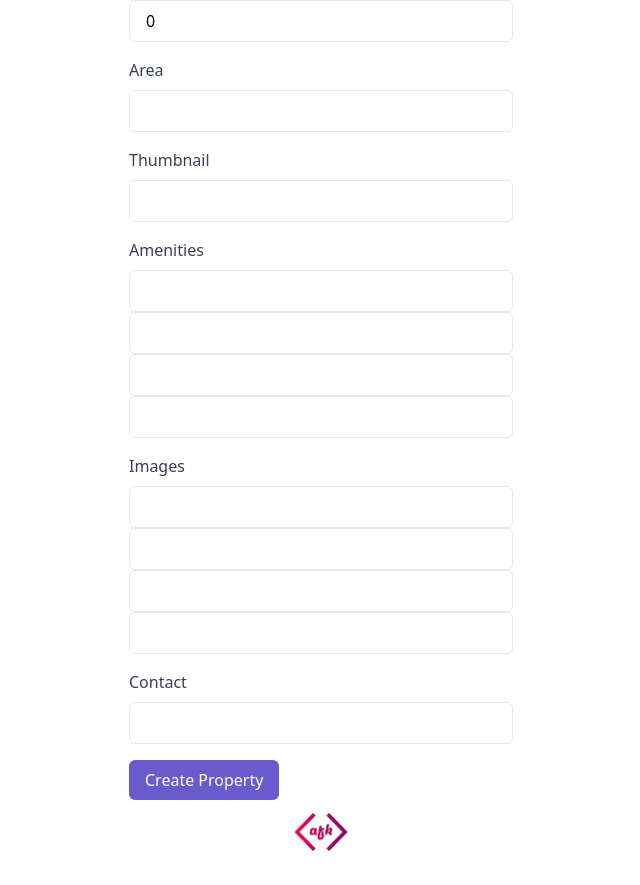
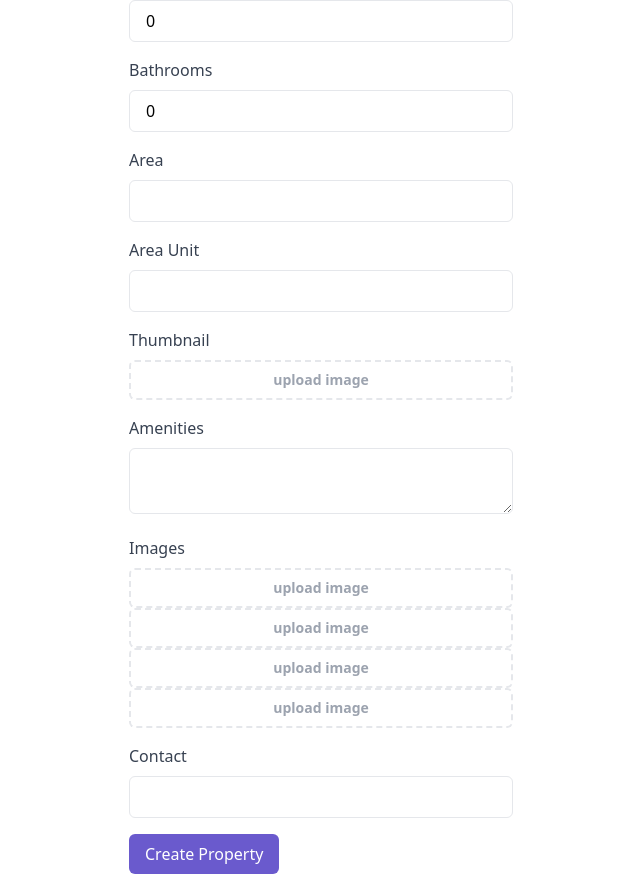
Before and after one commit to Got-crypto/rentopedia, a Next.js app: page /create in a window 1280 px wide. Shown: the part 844-1729 px from the top of the page, without its empty margins (319-959 px from the left). Built offline with nearby package versions, Linux system fonts and the light colour scheme; no server answers.

Commit message:
created a few property data to the database

```diff
--- a/components/Navbar.jsx
+++ b/components/Navbar.jsx
@@ -7,6 +7,7 @@ import { navMenu } from '@/constants/constants';
 import { useStateContext } from '@/context/StateContext';
 import { signIn, signOut } from 'next-auth/react';
 import Image from 'next/image';
+import Link from 'next/link';
 import { Button, Logo, MobileMenu } from ".";
 
 export default function Navbar() {
@@ -29,7 +30,6 @@ export default function Navbar() {
                 <div className="hidden md:block">
                     {user ? (
                         <div className='flex flex-row justify-center items-center gap-3 h-10'>
-                            <p className='text-white cursor-default'>Hello, {user.username}</p>
                             <Image
                                 src={user.picture}
                                 alt={`${user.username}'s profile`}
@@ -37,6 +37,14 @@ export default function Navbar() {
                                 width={40}
                                 className="rounded-full border-2 border-white object-cover"
                             />
+                            <Link href={'/create'}>
+                                <Button
+                                    text={"Add Property"}
+                                    primary={false}
+                                    size={"lg"}
+                                    action={null}
+                                />
+                            </Link>
                             <button onClick={() => signOut()}>
                                 <BiLogOut className='text-white cursor-pointer' size={20}/>
                             </button>
--- a/pages/api/create.js
+++ b/pages/api/create.js
@@ -1,17 +1,32 @@
-import prismadb from '@/lib/prismadb'
+import prisma from '@/lib/prismadb'
 
 export default async function handler(req, res) {
     if(req.method === 'POST') {
+        const data = req.body.data
+        const email = req.body.email
+
+        const user = await prisma.user.findUnique({
+            where: {
+                email
+            }
+        })
+        const {area, bathrooms, bedrooms, price} = data
+
          try {
-            await prismadb.property.create({
+            await prisma?.property?.create({
                 data: {
-                    ...req.body
+                    ...data,
+                    area: parseFloat(area),
+                    bathrooms: parseInt(bathrooms),
+                    bedrooms: parseInt(bedrooms),
+                    price: parseInt(price),
+                    postedByUserId: user.id
                 }
              })
 
              res.status(200).json({message: "property created successfully"}, {status: 200})
          } catch (error) {
-            res.status(500).json({message: "something went wrong"}, {status: 500})
+            res.status(500).json({message: "something went wrong", error})
             throw error
          }
     } else res.status(403).json({message: "wrong method used. Use POST instead"}, {status: 403})
--- a/pages/create.js
+++ b/pages/create.js
@@ -1,7 +1,12 @@
 import { Button } from '@/components';
+import axios from 'axios';
+import { useSession } from 'next-auth/react';
 import { useState } from 'react';
 
 export default function Create() {
+
+    const session = useSession()
+
   const [propertyData, setPropertyData] = useState({
     title: '',
     description: '',
@@ -9,20 +14,17 @@ export default function Create() {
     currency: '',
     location: '',
     type: '',
+    purpose: '',
     bedrooms: 0,
     bathrooms: 0,
     area: '',
+    areaUnit: '',
     thumbnail: '',
-    amenities: ["",
-    "",
-    "",
-    "",],
-    images: [
-        "",
-        "",
-        "",
-        "",
-    ],
+    amenities: "",
+    image1: null,
+    image2: null,
+    image3: null,
+    image4: null,
     contact: '',
   });
 
@@ -30,6 +32,41 @@ export default function Create() {
     const { name, value } = e.target;
     setPropertyData((prevData) => ({ ...prevData, [name]: value }));
   };
+
+  const handleUploadImage = (imageName) => {
+    const input = document.createElement('input')
+    input.setAttribute('type', 'file')
+    input.setAttribute('accept', 'image/*')
+
+    input.click()
+
+    input.addEventListener('change', (inputTarget) => {
+        const file = URL.createObjectURL(inputTarget.target.files[0])
+
+        setPropertyData({...propertyData, [imageName]: file})
+
+    })
+
+  }
+
+  const handleAddProperty = async () => {
+    const { amenities: ameData, area, areaUnit, bathrooms, bedrooms, contact, currency, description, location, price, thumbnail, title, type, purpose } = propertyData
+
+    const amenities = ameData.split(", ")
+
+    const email = session?.data?.user?.email
+
+    const data = {
+        amenities, area, areaUnit, bathrooms, bedrooms, contact, currency, description, location, price, thumbnail, title, type, purpose,
+        images: [propertyData.image1, propertyData.image2, propertyData.image3, propertyData.image4]
+    }
+
+    try {
+        await axios.post('http://localhost:3000/api/create', {data, email})
+    } catch (error) {
+        console.log('error', error)
+    }
+  }
 
   return (
     <div className="max-w-md mx-auto p-8">
@@ -112,6 +149,19 @@ export default function Create() {
         />
       </div>
       <div className="mb-4">
+        <label className="block mb-2 text-gray-700" htmlFor="type">
+          Purpose
+        </label>
+        <input
+          className="w-full px-4 py-2 border rounded-md focus:outline-none focus:border-blue-500"
+          type="text"
+          id="purpose"
+          name="purpose"
+          value={propertyData.purpose}
+          onChange={handleChange}
+        />
+      </div>
+      <div className="mb-4">
         <label className="block mb-2 text-gray-700" htmlFor="bedrooms">
           Bedrooms
         </label>
@@ -151,95 +201,94 @@ export default function Create() {
         />
       </div>
       <div className="mb-4">
-        <label className="block mb-2 text-gray-700" htmlFor="thumbnail">
-          Thumbnail
+        <label className="block mb-2 text-gray-700" htmlFor="area">
+          Area Unit
         </label>
         <input
           className="w-full px-4 py-2 border rounded-md focus:outline-none focus:border-blue-500"
           type="text"
-          id="thumbnail"
-          name="thumbnail"
-          value={propertyData.thumbnail}
+          id="area unit"
+          name="areaUnit"
+          value={propertyData.areaUnit}
           onChange={handleChange}
         />
+      </div>
+      <div className="mb-4">
+        <label className="block mb-2 text-gray-700" htmlFor="thumbnail">
+          Thumbnail
+        </label>
+        <div
+            name="image2"
+            onClick={() => handleUploadImage('thumbnail')}
+            className='w-full px-4 py-2 border-dashed border-2 text-center rounded-md focus:border-blue-500'
+        >
+            {propertyData.thumbnail ? (
+                <p className='text-ellipsis'>{propertyData.thumbnail}</p>
+            ) : (
+                <p className='text-sm font-bold text-gray-400'>upload image</p>
+            )}
+        </div>
       </div>
       <div className="mb-4">
         <label className="block mb-2 text-gray-700" htmlFor="amenities">
           Amenities
         </label>
-        <input
+        <textarea
           className="w-full px-4 py-2 border rounded-md focus:outline-none focus:border-blue-500"
-          type="text"
           id="amenities"
           name="amenities"
-          value={propertyData.amenities[0]}
+          value={propertyData.amenities}
           onChange={handleChange}
-        />
-        <input
-          className="w-full px-4 py-2 border rounded-md focus:outline-none focus:border-blue-500"
-          type="text"
-          id="amenities"
-          name="amenities"
-          value={propertyData.amenities[1]}
-          onChange={handleChange}
-        />
-        <input
-          className="w-full px-4 py-2 border rounded-md focus:outline-none focus:border-blue-500"
-          type="text"
-          id="amenities"
-          name="amenities"
-          value={propertyData.amenities[2]}
-          onChange={handleChange}
-        />
-        <input
-          className="w-full px-4 py-2 border rounded-md focus:outline-none focus:border-blue-500"
-          type="text"
-          id="amenities"
-          name="amenities"
-          value={propertyData.amenities[3]}
-          onChange={handleChange}
-        />
+        ></textarea>
       </div>
       <div className="mb-4">
         <label className="block mb-2 text-gray-700" htmlFor="images">
           Images
         </label>
-        <input
-          className="w-full px-4 py-2 border rounded-md focus:outline-none focus:border-blue-500"
-          type="input"
-          accept="image/*"
-          id="images"
-          name="images"
-          value={propertyData.images[0]}
-          onChange={handleChange}
-        />
-        <input
-          className="w-full px-4 py-2 border rounded-md focus:outline-none focus:border-blue-500"
-          type="input"
-          accept="image/*"
-          id="images"
-          name="images"
-          value={propertyData.images[1]}
-          onChange={handleChange}
-        />
-        <input
-          className="w-full px-4 py-2 border rounded-md focus:outline-none focus:border-blue-500"
-          type="input"
-          accept="image/*"
-          id="images"
-          name="images"
-          value={propertyData.images[2]}
-          onChange={handleChange}
-        />
-        <input
-          className="w-full px-4 py-2 border rounded-md focus:outline-none focus:border-blue-500"
-          type="input"
-          accept="image/*"
-          id="images"
-          name="images"
-          value={propertyData.images[3]}
-          onChange={handleChange}
-        />
+        <div
+            name="image1"
+            onClick={() => handleUploadImage('image1')}
+            className='w-full px-4 py-2 border-dashed border-2 text-center rounded-md focus:border-blue-500'
+        >
+            {propertyData.image1 ? (
+                <p className='text-ellipsis'>{propertyData.image1}</p>
+            ) : (
+                <p className='text-sm font-bold text-gray-400'>upload image</p>
+            )}
+        </div>
+        <div
+            name="image2"
+            onClick={() => handleUploadImage('image2')}
+            className='w-full px-4 py-2 border-dashed border-2 text-center rounded-md focus:border-blue-500'
+        >
+            {propertyData.image2 ? (
+                <p className='text-ellipsis'>{propertyData.image2}</p>
+            ) : (
+                <p className='text-sm font-bold text-gray-400'>upload image</p>
+            )}
+        </div>
+        <div
+            name="image3"
+            onClick={() => handleUploadImage('image3')}
+            className='w-full px-4 py-2 border-dashed border-2 text-center rounded-md focus:border-blue-500'
+        >
+            {propertyData.image3 ? (
+                <p className='text-ellipsis'>{propertyData.image3}</p>
+            ) : (
+                <p className='text-sm font-bold text-gray-400'>upload image</p>
+            )}
+        </div>
+        <div
+            name="image4"
+            onClick={() => handleUploadImage('image4')}
+            className='w-full px-4 py-2 border-dashed border-2 text-center rounded-md focus:border-blue-500'
+        >
+            {propertyData.image4 ? (
+                <p className='text-ellipsis'>{propertyData.image4}</p>
+            ) : (
+                <p className='text-sm font-bold text-gray-400'>upload image</p>
+            )}
+        </div>
       </div>
       <div className="mb-4">
         <label className="block mb-2 text-gray-700" htmlFor="contact">
@@ -258,7 +307,7 @@ export default function Create() {
       <Button
         text={"Create Property"}
         size={"lg"}
-        action={()=>{}}
+        action={handleAddProperty}
         primary={true}
 
       />
```
Also changed, not shown: 1 other file (tests, documents, lock files or other folders).
